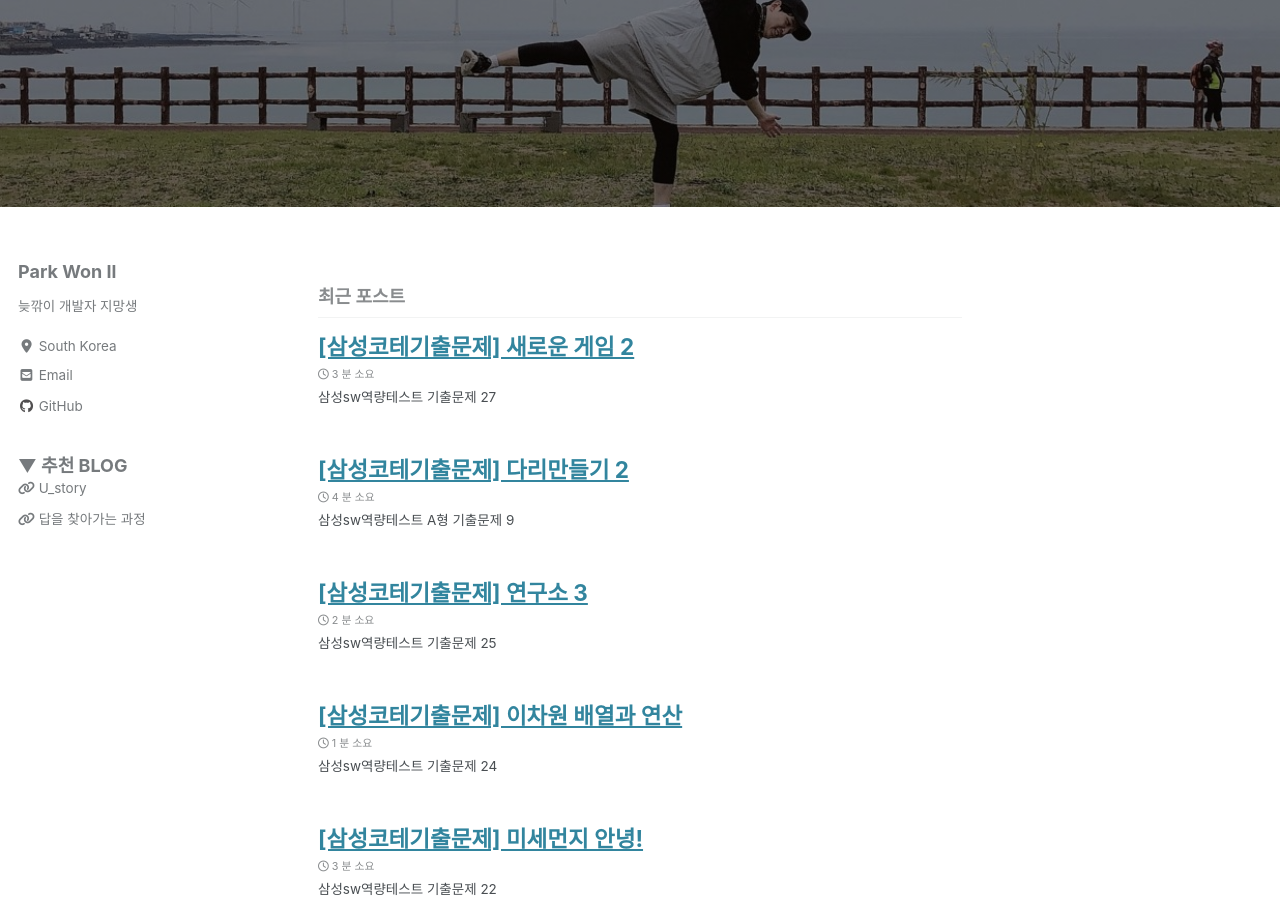
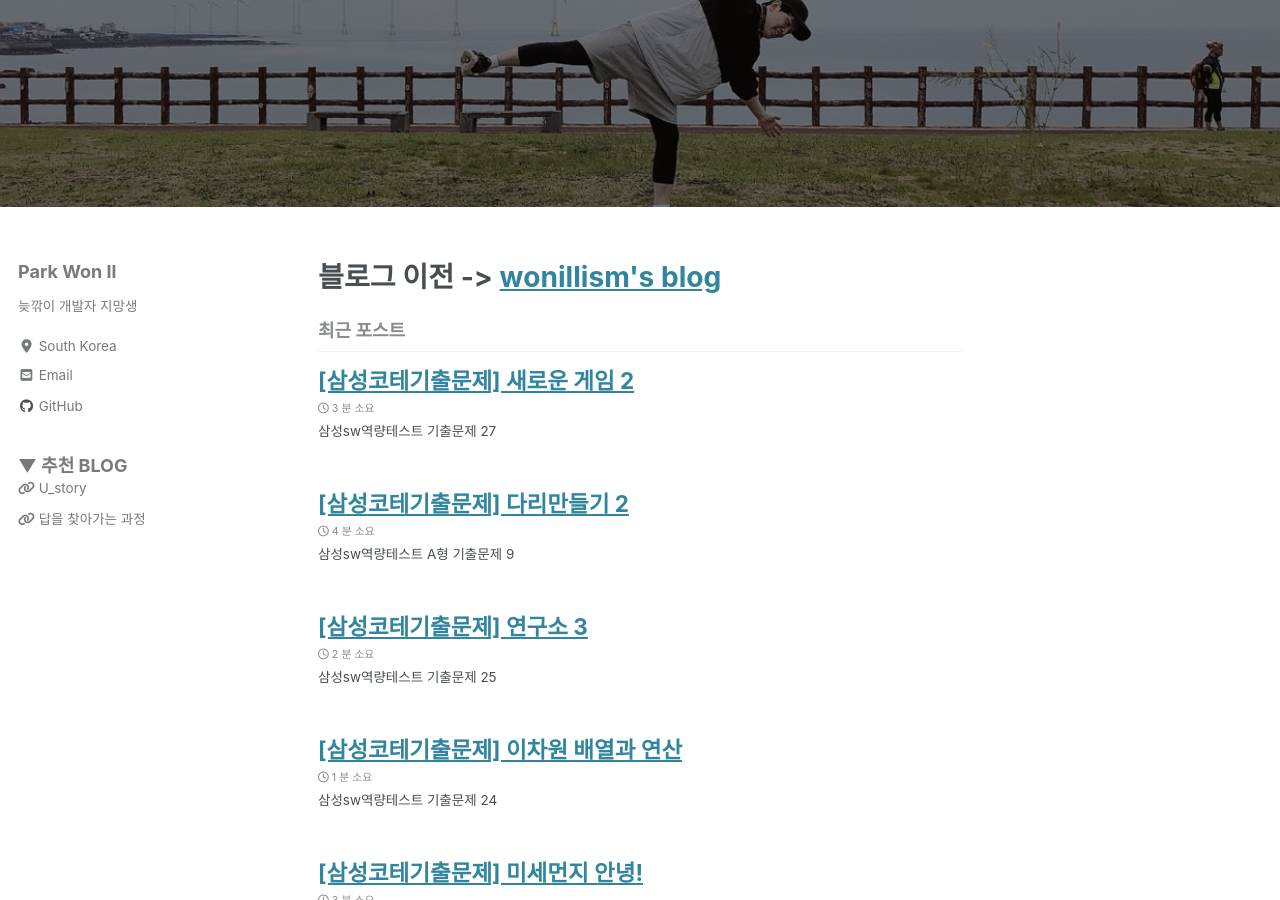
Before and after one commit to WONILLISM/wonillism.github.io, a Jekyll site: the page built from index.html, in a window 1280 px wide and 900 px high, scrolled down 328 px. Built offline with Jekyll 4.4.1, drawn with Linux system fonts in a browser that asks for light colours; cached includes are drawn as plain includes; nearby versions of some CDN libraries; the list of posts is cut into pages by our own code.

Commit message:
블로그 이전

```diff
--- a/_layouts/home.html
+++ b/_layouts/home.html
@@ -3,7 +3,7 @@ layout: archive
 ---
 
 {{ content }}
-
+<h1> 블로그 이전 -> <a href="https://wonillism.tistory.com/"> wonillism's blog</a>  </h1>
 <h3 class="archive__subtitle">{{ site.data.ui-text[site.locale].recent_posts | default: "Recent Posts" }}</h3>
 
 {% for post in paginator.posts %}
```
